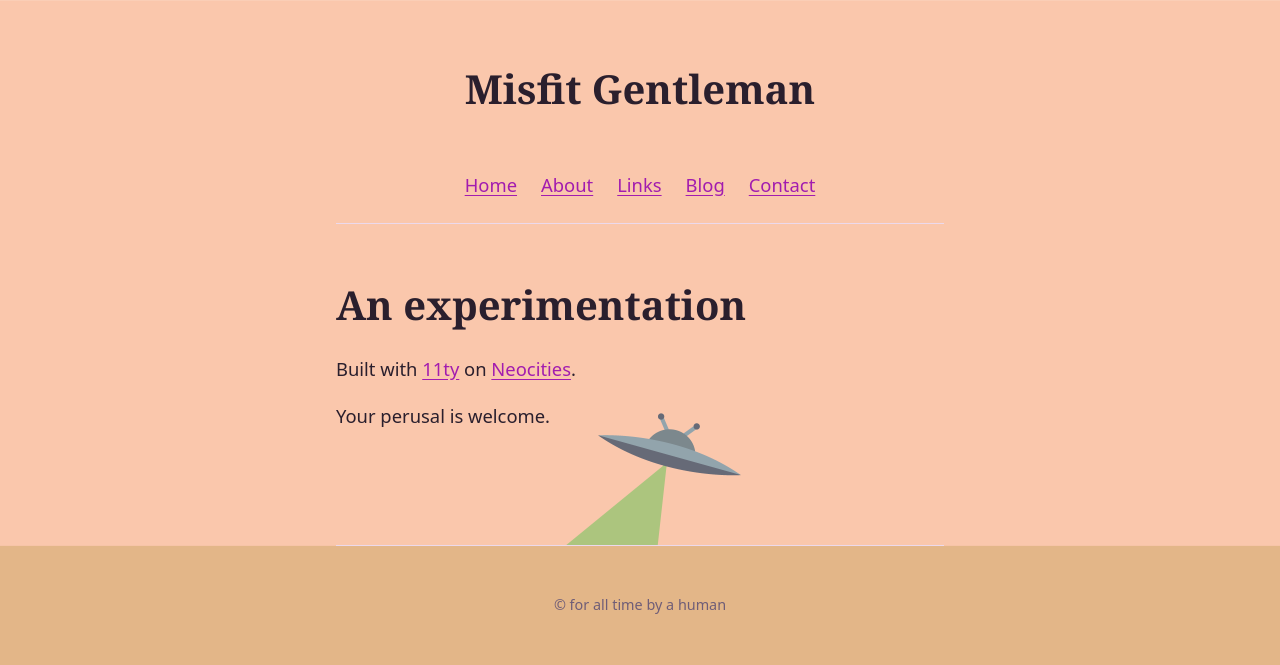
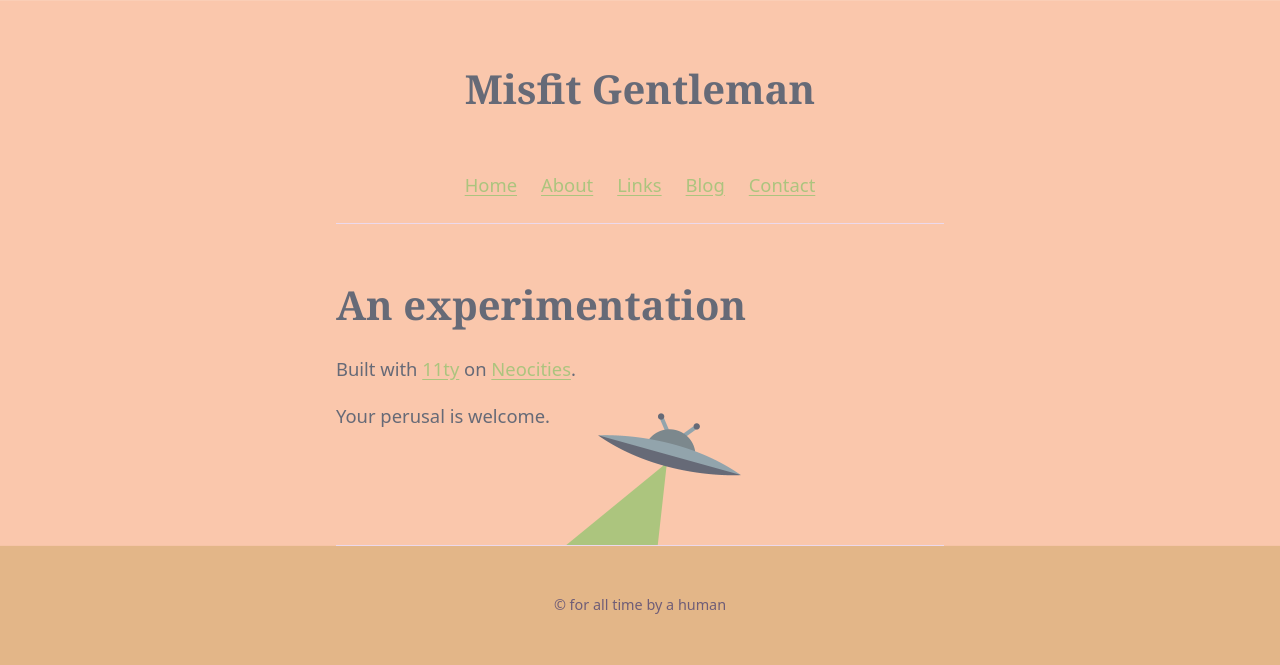
Before and after one commit to newsonaut/my-11ty-blog, an Eleventy site: page src/index.html in a window 1280 px wide. Built offline with nearby package versions, Linux system fonts and the light colour scheme; Eleventy itself is replaced by a stand-in of ours; files that its build step writes are made by us from their sources.

Commit message:
your message

```diff
--- a/src/css/styles.css
+++ b/src/css/styles.css
@@ -8,9 +8,11 @@
 
   /* Purple/pink palette. light-dark() picks the light value first, dark second */
   --bg: light-dark(#fdf4fa, #1a141f);
-  --text: light-dark(#2a1f2d, #ece0ef);
+  /* --text: light-dark(#2a1f2d, #ece0ef); */
+  --text: light-dark(#666a77, #93a3ac);
   --muted: light-dark(#6f5d77, #a892b0);
   --accent: light-dark(#a21caf, #ff7ab6);
+  --accent: light-dark(#acc47e, #acc47e);
   --border: light-dark(#ecd9ec, #3a2f40);
 }
 
```
